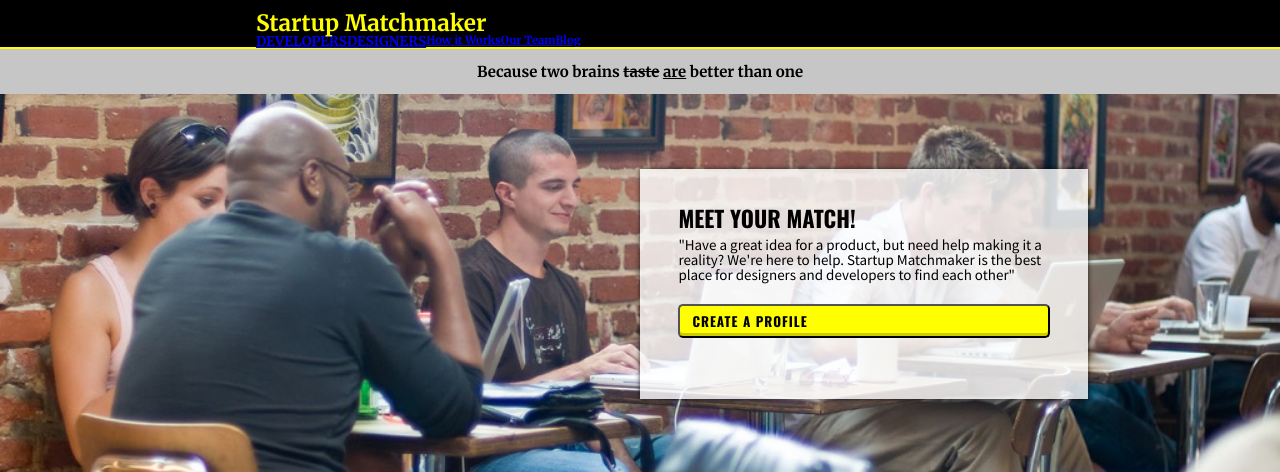
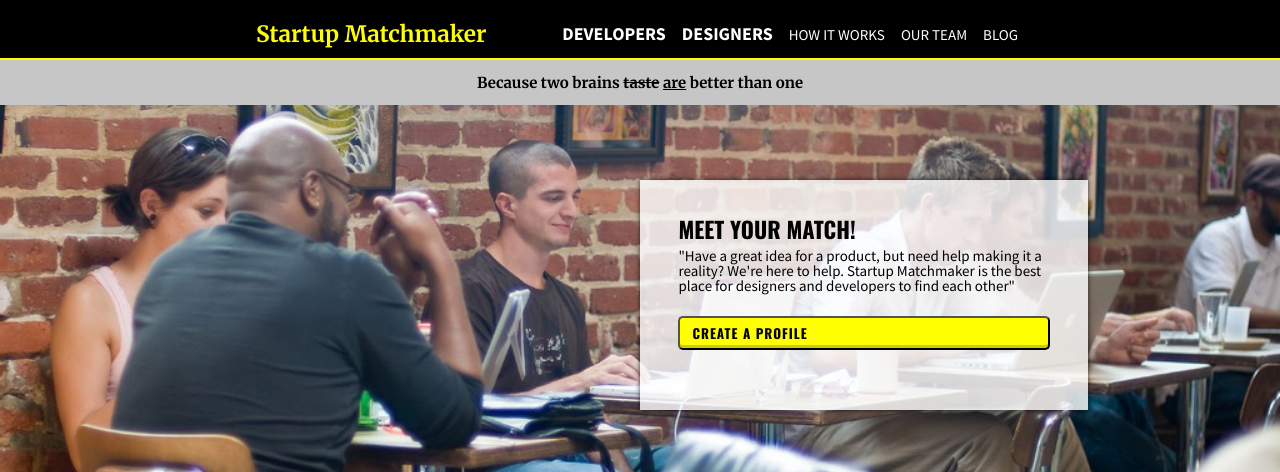
Before and after one commit to yxfei/developer_matchmaker_starter, a plain HTML site: page index.html in a window 1280 px wide. Shown: the top 472 px of the page. Drawn offline with nearby package versions, Linux system fonts and the light colour scheme.

Commit message:
homework assignment

```diff
--- a/css/main.css
+++ b/css/main.css
@@ -15,6 +15,20 @@
 	font-weight: normal;
 }
 
+ul li {
+	display: inline;
+	padding: 0 0.4rem;
+}
+
+a:link {
+	color: white;
+	text-decoration: none
+}
+ a:visited {
+	color: white;
+	text-decoration: none;
+}
+
 .background-picture {
 	background: url(../images/coworking.jpg) center center no-repeat;
 	background-size: cover;
@@ -24,7 +38,7 @@
 /*Font Size ==============================================================*/
 .font-size__bottom-header {
 	font-family: 'Merriweather', serif;
-    font-size: 1.25rem;
+    font-size: 1.5rem;
     font-weight: bold;
 }
 
@@ -36,10 +50,27 @@
 }
 
 .front-size__nav {
-	font-family: 'Merriweather', serif;
-	font-size: 0.75rem;
 	color: white;
+	font-family: 'Source Sans Pro', sans-serif;
+	font-size: 20px;
+	font-stretch: normal;
+	font-style: normal;
+	font-variant: normal;
+	font-weight: normal;
+	vertical-align: baseline;
 }
+
+.front-size__nav--uppercase {
+	font-size: 1.2rem;
+	text-transform: uppercase;
+	font-weight: 800;
+}
+
+.front-size__nav--topcase {
+	font-size: 1rem;
+	text-transform: uppercase;
+}
+
 
 .font-size__boxTitle {
 	font-family: Oswald, sans-serif;
@@ -56,8 +87,10 @@
 }
 
 /*Float ===================================================================*/
-.float_left {
-	float: left;
+.inline-block__nav {
+	float: right;
+	width: auto;
+	color: white;
 }
 
 .inline-block {
@@ -65,12 +98,12 @@
 	border: 2px solid white;
 	padding: 10px;
 	background-color: pink;
+	text-align: right;
 }
 
-.front-size__nav--uppercase {
-	font-size: 0.9rem;
-	text-transform: uppercase;
-	font-weight: bold;
+
+.font-size__nav--top {
+
 }
 
 
@@ -92,24 +125,29 @@
 .row__container {
 	box-sizing: border-box;
 	width: 100%;
-	background-color: white;
-}
-
-
-
-.row__container--nav {
+	height: 4rem;
 	background-color: black;
-	padding: 0.8rem 20%;
+	padding: 1.5rem 20%;
 	border-bottom: 2px solid yellow;
 }
 
+.row__container--nav {
+	display: inline-block;
+	float: left;
+	padding: 0 5% 0 0;
+}
+
 .row__container--footer {
+	box-sizing: border-box;
+	width: 100%;
 	background-color: black;
 	padding: 2rem 20%;
 	height: 6rem;
 }
 
 .row__container--topBox {
+	box-sizing: border-box;
+	width: 100%;
 	font-family: 'Merriweather', serif;
 	background-color: #C6C6C6;
 	text-align: center;
@@ -124,7 +162,7 @@
 	width: 100%;
 	box-sizing: border-box;
 	background-color: white;
-	border: 1px solid blue;
+	border: 1px solid white;
 	display: flex;
 	flex-direction: row;
 	align-items: flex-end;
@@ -163,3 +201,12 @@
 .button:hover {
 	background: grey;
 }
+
+.clearfix:after {
+     visibility: hidden;
+     display: block;
+     font-size: 0;
+     content: " ";
+     clear: both;
+     height: 0;
+     }
--- a/index.html
+++ b/index.html
@@ -10,21 +10,24 @@
 
 <body>
 
-	<section class="row__container row__container--nav">
-		<header class="font-size__header">Startup Matchmaker</header>
-		<nav class="front-size__nav">
+	<section class="row__container">
+		<div class="row__container--nav">
+			<header class="font-size__header">Startup Matchmaker</header>
+		</div>
+
+		<nav class="front-size__nav inline-block__nav clearfix">
 			<ul>
-				<div><a class="front-size__nav--uppercase float_left inline_block" href="developers.html">Developers</a></div>
-				<div><a class="front-size__nav--uppercase float_left inline_block" href="designers.html">Designers</a></div>
-				<div><a class="float_left inline_block" href="developers.html">How it Works</a></div>
-				<div><a class="float_left inline_block" href="team.html">Our Team</a></div>
-				<div><a class="float_left inline_block" href="blog.html">Blog</a></div>
+				<li><a class="front-size__nav--uppercase" href="developers.html">Developers</a></li>
+				<li><a class="front-size__nav--uppercase" href="designers.html">Designers</a></li>
+				<li><a class="front-size__nav--topcase" href="developers.html">How it Works</a></li>
+				<li><a class="front-size__nav--topcase" href="team.html">Our Team</a></li>
+				<li><a class="front-size__nav--topcase" href="blog.html">Blog</a></li>
 			</ul>
 		</nav>
 	</section>
 <!-- Top Bar in Grey Color -->
-	<section>
-		<div class="row__container row__container--topBox">Because two brains <del>taste</del> <ins>are</ins> better than one</div>
+	<section class="clearfix">
+		<div class="row__container--topBox">Because two brains <del>taste</del> <ins>are</ins> better than one</div>
 	</section>
 <!-- This is the picture section -->
 	<section class="background-picture">
@@ -65,7 +68,7 @@
 		</div>
 	</section>
 
-	<section class="row__container row__container--footer">
+	<section class="row__container--footer">
 		<footer class="front-size__footer">&#169;2013 Startup Matchmaker. Made in NY.</footer>
 	</section>
 
```
